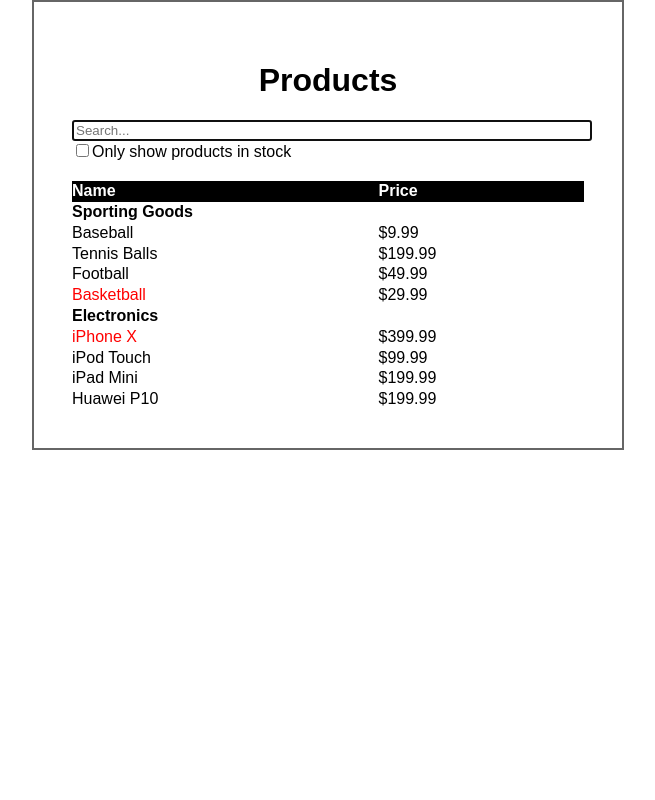
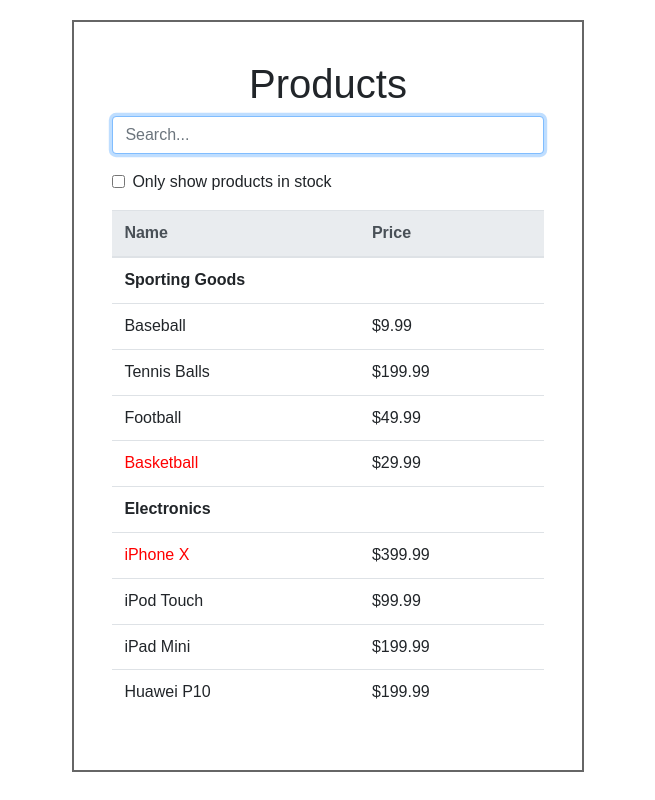
Before and after one commit to silvio-galli/thinking-in-react, a React (Create React App) app: page / in a window 1280 px wide. Shown: the whole page, without its empty margins (312-967 px from the left). Built offline with nearby package versions, Linux system fonts and the light colour scheme.

Commit message:
Added bootstrap

```diff
--- a/public/index.html
+++ b/public/index.html
@@ -20,6 +20,7 @@
       Learn how to configure a non-root public URL by running `npm run build`.
     -->
     <title>Thinking in React - reactjs.org</title>
+    <link rel="stylesheet" href="https://stackpath.bootstrapcdn.com/bootstrap/4.2.1/css/bootstrap.min.css" integrity="sha384-GJzZqFGwb1QTTN6wy59ffF1BuGJpLSa9DkKMp0DgiMDm4iYMj70gZWKYbI706tWS" crossorigin="anonymous">
   </head>
   <body>
     <noscript>
--- a/src/components/ProductTable.js
+++ b/src/components/ProductTable.js
@@ -6,8 +6,8 @@ function ProductTable(props) {
   const displayProducts = filterData(props.products)
 
   return (
-    <table className="products" cellPadding='0' cellSpacing='0'>
-      <thead>
+    <table className="table products-table" cellPadding='0' cellSpacing='0'>
+      <thead className="thead-light">
         <tr>
           <th>Name</th>
           <th>Price</th>
--- a/src/components/Search.js
+++ b/src/components/Search.js
@@ -3,17 +3,21 @@ import React from 'react'
 const Search = (props) => {
   return (
     <form>
+      <div className="form-group">
         <input
           type="text"
+          className="form-control"
           id="searchInput"
           name="searchInput"
           placeholder="Search..."
           onChange={(e) => props.handleSearch(e)}
           autoFocus
         />
-      <br />
-      <input type="checkbox" name="inStock" onChange={props.handleCheckbox} />
-      <label htmlFor="inStock">Only show products in stock</label>
+      </div>
+      <div className="form-group">
+        <input type="checkbox" className="form-check-input" name="inStock" onChange={props.handleCheckbox} />
+        <label className="form-check-label" htmlFor="inStock">Only show products in stock</label>
+      </div>
     </form>
   )
 }
--- a/src/index.css
+++ b/src/index.css
@@ -10,27 +10,20 @@ h1 {
 
 .filterable-products {
   width: 40%;
-  margin-right: auto;
-  margin-left: auto;
+  margin: 20px auto;
   padding: 3%;
   border: 2px solid #666;
 }
 
-form {
-  margin-bottom: 20px;
+.form-check-input {
+  margin-left: 0;
 }
 
-#searchInput {
-  width: 100%;
+.form-check-label {
+  margin-left: 1.25em;
 }
 
-table th {
-  text-align: left;
-  background-color: black;
-  color: #fff;
-}
-
-.products {
+.products-table {
   width :100%;
   line-height: 1.3em;
 }
```
Lines whose indentation alone changed are shown as unchanged.
